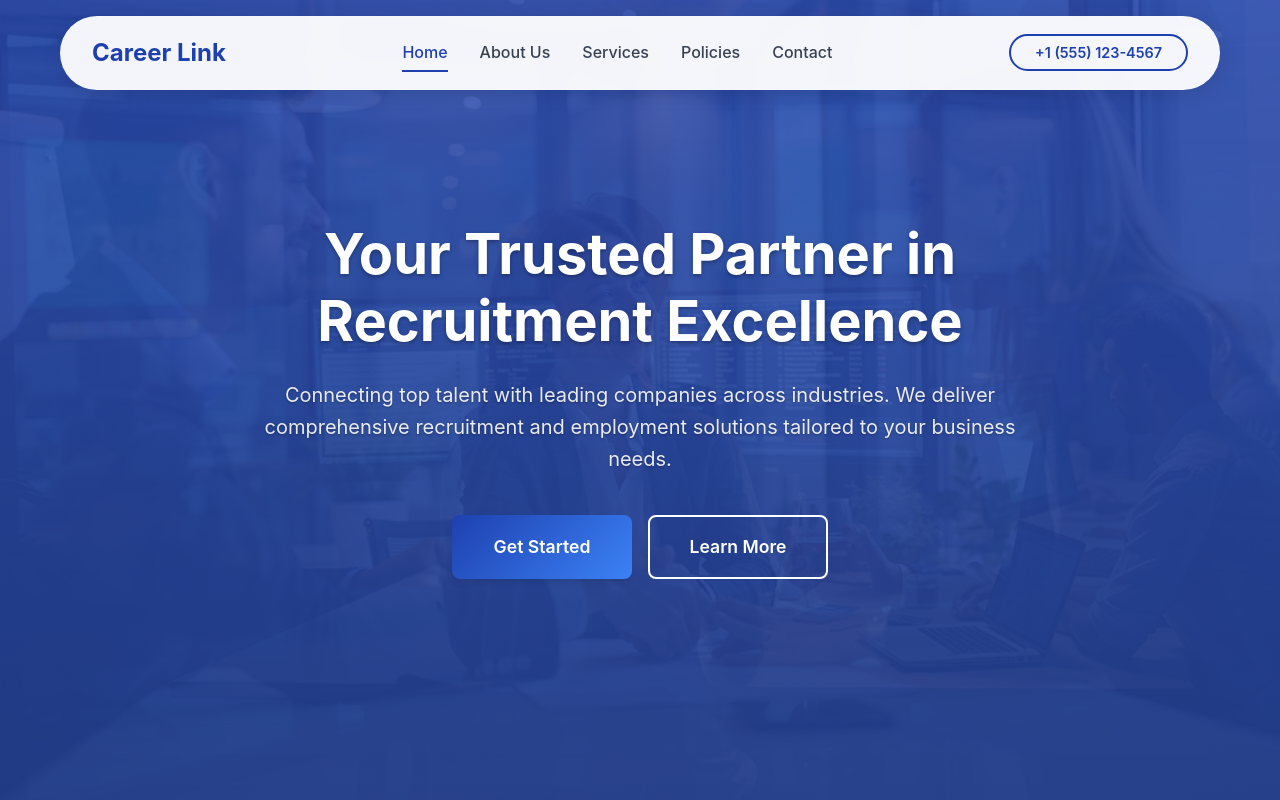
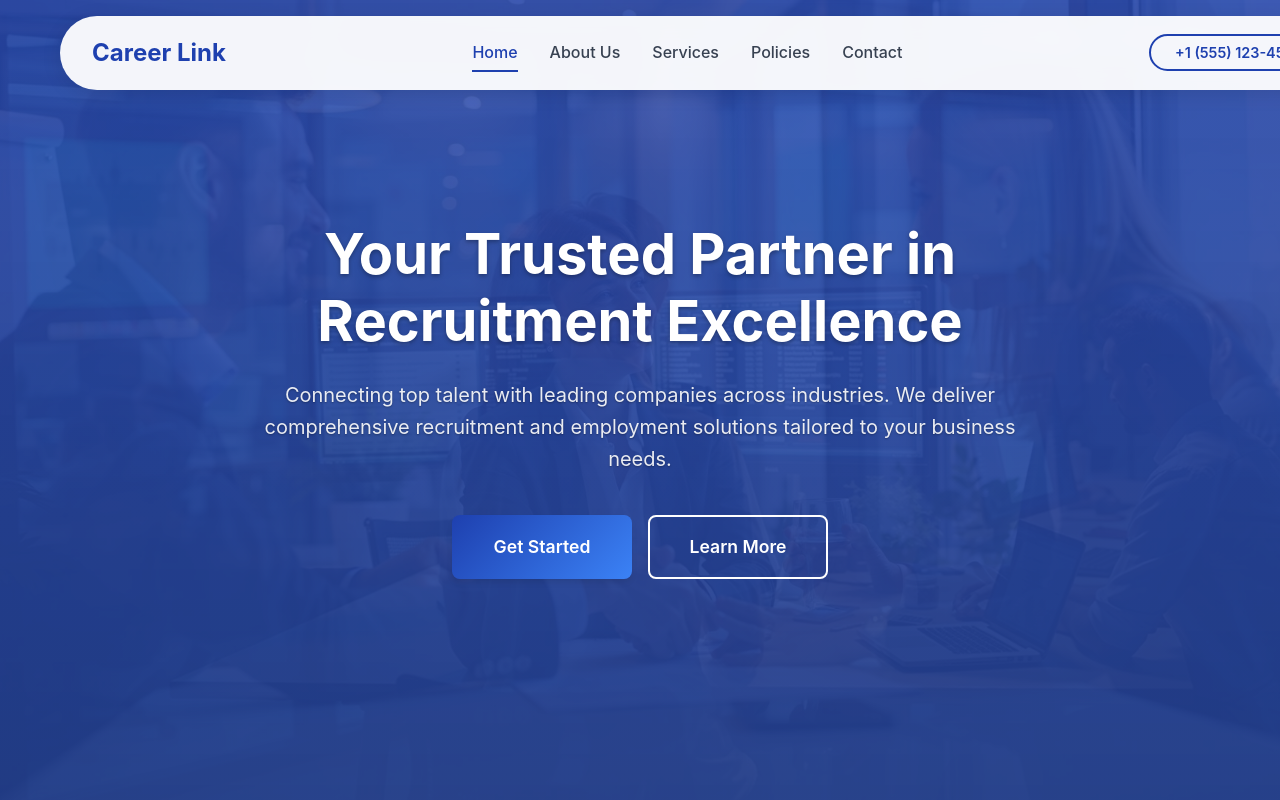
Before and after one commit to Ziad-Asr/recruitment-refined, a React (Vite) app: page / in a window 1280 px wide. Shown: the top 800 px of the page. Built offline with nearby package versions, Linux system fonts and the light colour scheme.

Commit message:
Code edited in Lovable Code Editor

```diff
--- a/src/components/Header/Header.css
+++ b/src/components/Header/Header.css
@@ -9,7 +9,7 @@
 }
 
 .header-content {
-  max-width: 1400px;
+  width: 1300px;
   margin: 0 auto;
   display: flex;
   align-items: center;
```
